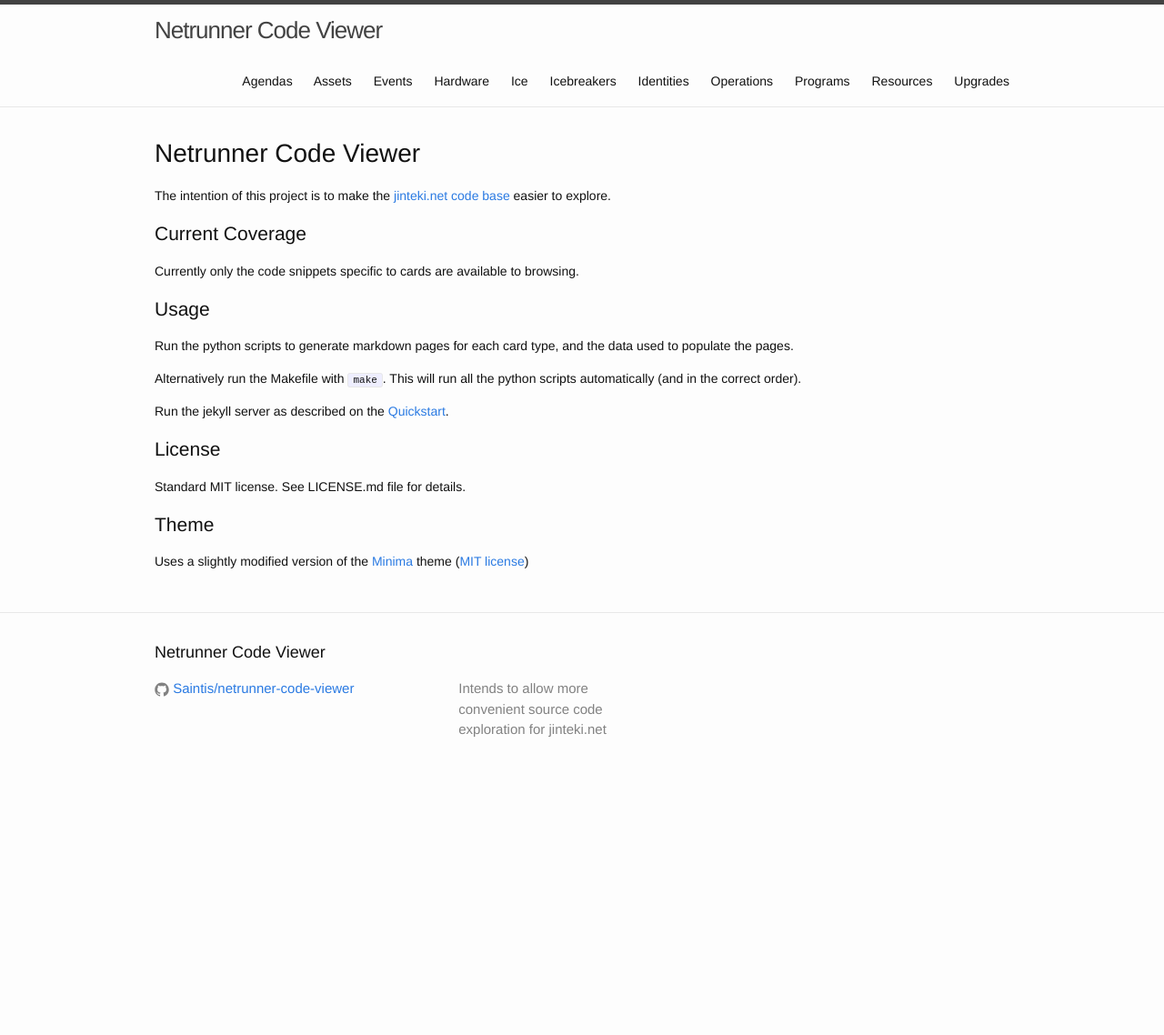
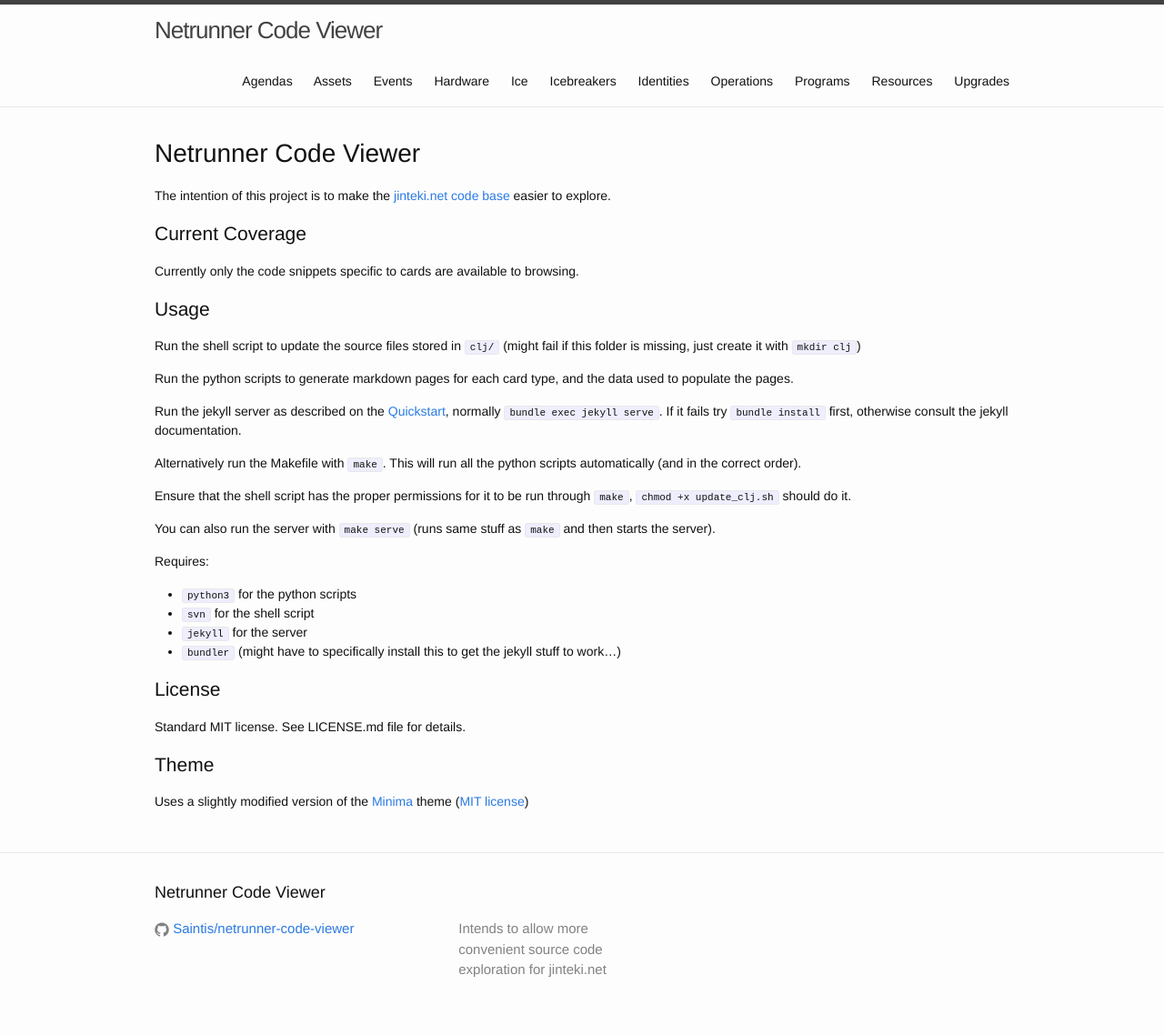
Before and after one commit to Saintis/netrunner-code-viewer, a Jekyll site: the page built from index.md, in a window 1280 px wide. Shown: the whole page at 91% size. Built offline with Jekyll 4.4.1, drawn with Linux system fonts in a browser that asks for light colours; before the commit the page ends 900 px from its top, so only the background shows below that.

Commit message:
Updates makefile and README.

```diff
--- a/index.md
+++ b/index.md
@@ -12,11 +12,24 @@
 
 ## Usage
 
+Run the shell script to update the source files stored in `clj/` (might fail if this folder is missing, just create it with `mkdir clj`)
+
 Run the python scripts to generate markdown pages for each card type, and the data used to populate the pages.
+
+Run the jekyll server as described on the [Quickstart](https://jekyllrb.com/docs/quickstart/), normally `bundle exec jekyll serve`. If it fails try `bundle install` first, otherwise consult the jekyll documentation.
 
 Alternatively run the Makefile with `make`. This will run all the python scripts automatically (and in the correct order).
 
-Run the jekyll server as described on the [Quickstart](https://jekyllrb.com/docs/quickstart/).
+Ensure that the shell script has the proper permissions for it to be run through `make`, `chmod +x update_clj.sh` should do it.
+
+You can also run the server with `make serve` (runs same stuff as `make` and then starts the server).
+
+Requires:
+
+ - `python3` for the python scripts
+ - `svn` for the shell script
+ - `jekyll` for the server
+ - `bundler` (might have to specifically install this to get the jekyll stuff to work...)
 
 ## License
 
```
Also changed, not shown: README.md, 1 other file.
